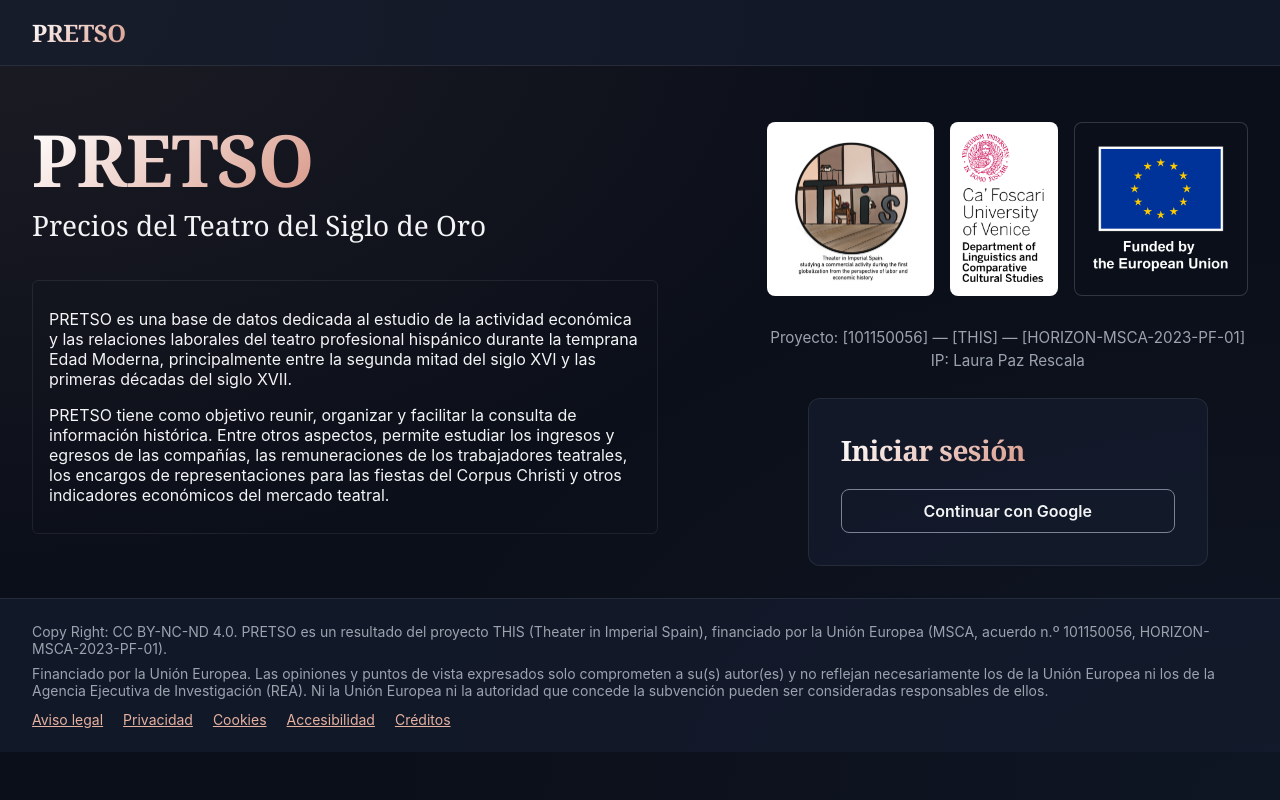
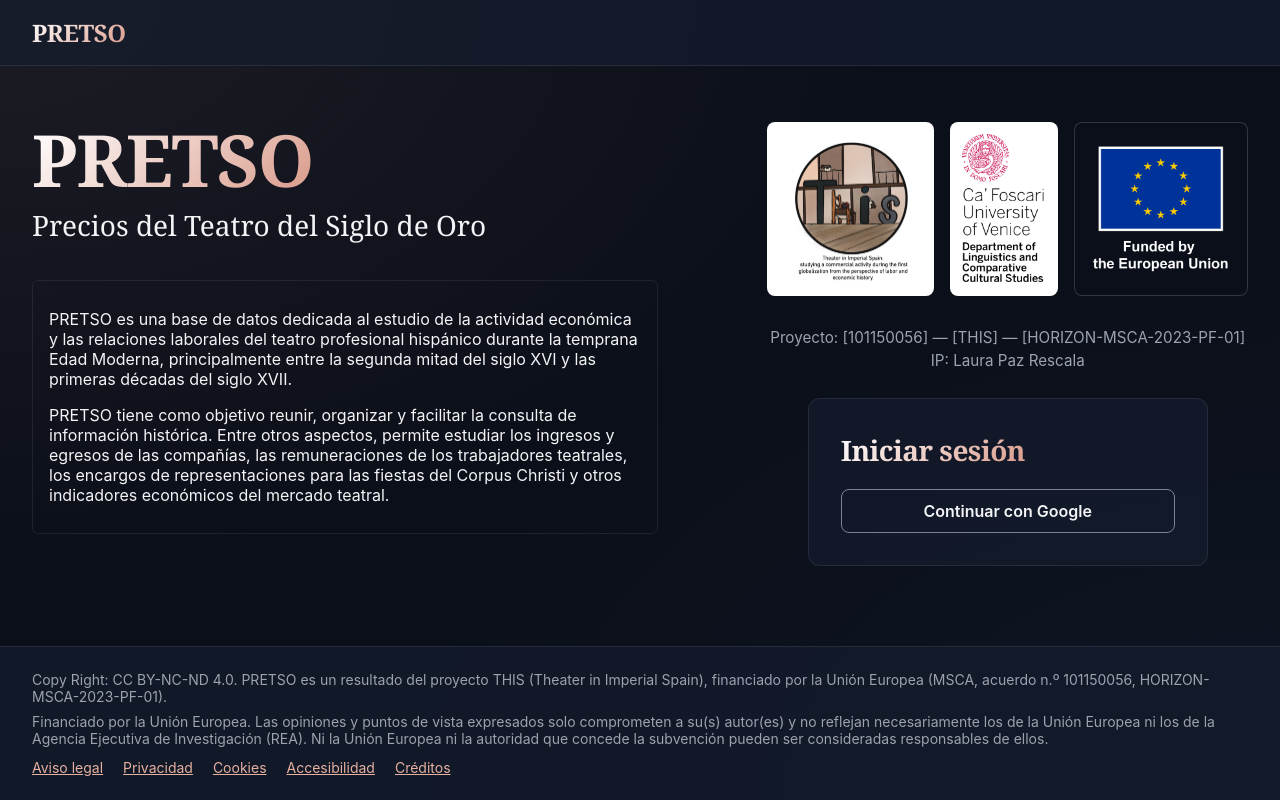
Before and after one commit to AndresAlberdi/PRETSO, a React (Vite) app: page / in a window 1280 px wide. Built offline with nearby package versions, Linux system fonts and the light colour scheme; no server answers.

Commit message:
fix(diseno): el pie de pagina queda siempre abajo, con y sin sesion (#178)
Autorizado por Andres (titular) en el chat de la sesión el 2026-11-21 — «Sí, fusionar #176 y #177»; PR 178, commit 2c6b263.

```diff
--- a/src/App.tsx
+++ b/src/App.tsx
@@ -33,7 +33,7 @@ const ATRAS_AGREGAR = <TopBar volver={{ to: '/agregar', texto: 'Atrás' }} />;
 
 function Layout({ barra, children }: { barra: React.ReactNode; children: React.ReactNode }) {
   return (
-    <div>
+    <div className="layout-pagina">
       <SkipLink />
       {barra}
 
--- a/src/index.css
+++ b/src/index.css
@@ -314,7 +314,9 @@ main {
 }
 
 /* Reflujo a 320 px CSS (WCAG 1.4.10) */
-.contenido-principal { padding: 2rem; }
+.layout-pagina { display: flex; flex-direction: column; min-height: 100vh; min-height: 100dvh; }
+.contenido-principal { padding: 2rem; flex: 1 0 auto; }
+.layout-pagina > .pie-pagina { flex-shrink: 0; }
 .tabla-desplazable { overflow-x: auto; max-width: 100%; }
 .cabecera-pagina { display: flex; justify-content: space-between; align-items: center; margin-bottom: 1rem; }
 .acciones-cabecera { display: flex; gap: 1rem; align-items: center; }
```
